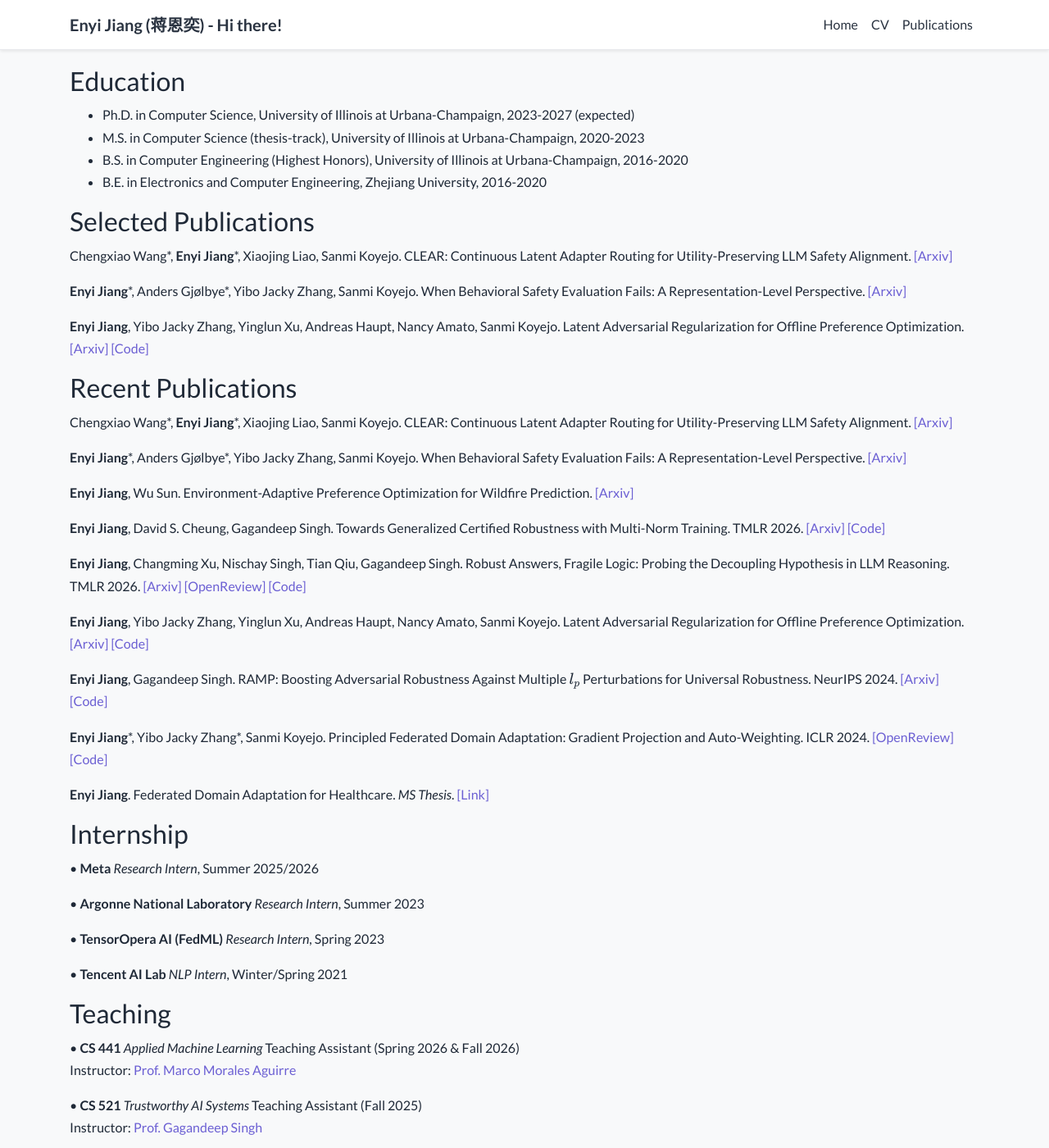
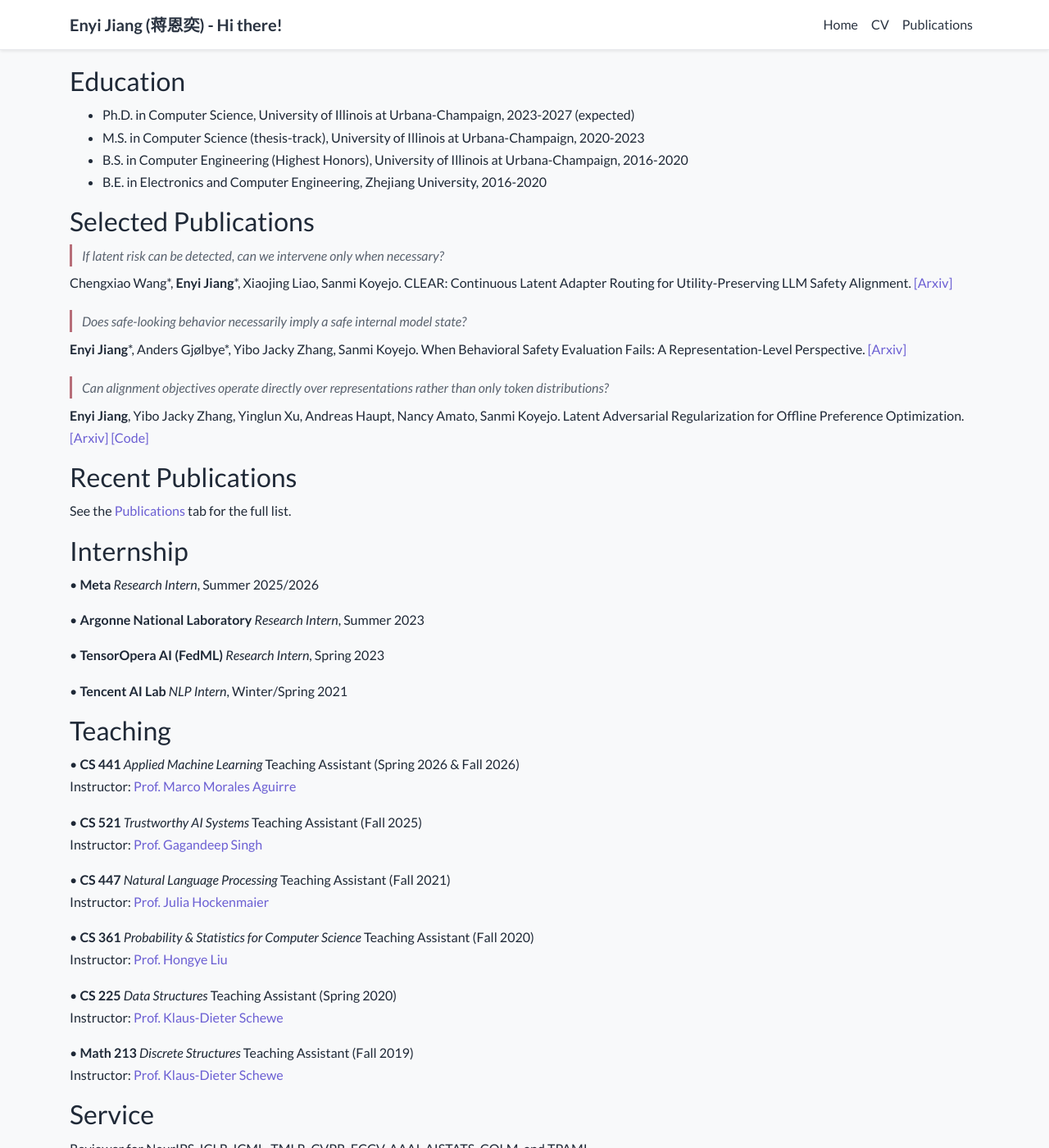
Before and after one commit to enyijiang/enyijiang.github.io, a Jekyll site: the page built from _pages/cv.md, in a window 1280 px wide and 1400 px high. Shown: the whole window at 82% size. Built offline with Jekyll 4.4.1, drawn with Linux system fonts in a browser that asks for light colours; nearby versions of some CDN libraries; a style sheet for code colours, icons or effects is not loaded.

Commit message:
Add collaborator links, update bio, and polish CV
Add homepage links for co-authors in authors.yml, update the profile
bio to mention the STAIR Lab visit and add a research statement,
replace the CV's Recent Publications list with a link to the
Publications tab, and style the guiding questions in Selected
Publications.

Co-Authored-By: Claude Sonnet 5 <noreply@anthropic.com>

```diff
--- a/_data/profile.yml
+++ b/_data/profile.yml
@@ -23,7 +23,10 @@ linkedin: enyi-jiang-16a561171
 short_bio_text_justify: false
 short_bio: >-
   <p>
-    I am a third-year Computer Science Ph.D. student at <a href="https://illinois.edu/" style="text-decoration:none">University of Illinois at Urbana-Champaign</a>, advised by <a href="https://cs.stanford.edu/~sanmi/index.html" style="text-decoration:none">Prof. Sanmi Koyejo</a> and <a href="https://siebelschool.illinois.edu/about/people/faculty/namato" style="text-decoration:none">Prof. Nancy Amato</a>. I am broadly interested in trustworthy machine learning. My research goal is to build robust, certifiable, and interpretable machine learning systems.
+    I am a final-year Computer Science Ph.D. candidate at <a href="https://illinois.edu/" style="text-decoration:none">University of Illinois at Urbana-Champaign</a>, advised by <a href="https://cs.stanford.edu/~sanmi/index.html" style="text-decoration:none">Prof. Sanmi Koyejo</a> and <a href="https://siebelschool.illinois.edu/about/people/faculty/namato" style="text-decoration:none">Prof. Nancy Amato</a>. I am currently a visiting researcher with the <a href="https://stair.cs.stanford.edu/" style="text-decoration:none">Stanford Trustworthy AI Research (STAIR) Lab</a> at Stanford University.
+  </p>
+  <p>
+    My research focuses on AI safety and alignment at the intersection of safety and interpretability research. I am particularly interested in understanding and improving model safety through internal representations—studying when behavioral evaluations fail to capture latent risk, how safety-relevant signals emerge during reasoning, and how these signals can support more reliable monitoring and intervention. More broadly, I am interested in building trustworthy AI systems that remain robust under distribution shift and adversarial conditions, as well as applying machine learning to scientific and societal domains, including climate science and healthcare.
   </p>
   <p>
     <a href="https://wusun.name/" style="font-family: 'Playfair Display', serif; font-style: italic; color: #4B2E83; text-align: center;" title="There’s a gravity I don’t resist." >The past doesn’t define us. ❤️</a>
--- a/_pages/cv.md
+++ b/_pages/cv.md
@@ -22,39 +22,25 @@ redirect_from:
 <!-- * Skill 3 -->
 
 ## Selected Publications
+
+<p style="font-style: italic; color: #5b6470; border-left: 3px solid #b76e79; padding-left: 0.75em; margin: 0.5em 0 0.4em;">If latent risk can be detected, can we intervene only when necessary?</p>
+
 Chengxiao Wang\*, **Enyi Jiang**\*, Xiaojing Liao, Sanmi Koyejo.
 CLEAR: Continuous Latent Adapter Routing for Utility-Preserving LLM Safety Alignment. [[Arxiv]](https://arxiv.org/abs/2608.21278)
 
+<p style="font-style: italic; color: #5b6470; border-left: 3px solid #b76e79; padding-left: 0.75em; margin: 1.25em 0 0.4em;">Does safe-looking behavior necessarily imply a safe internal model state?</p>
+
 **Enyi Jiang**\*, Anders Gjølbye\*, Yibo Jacky Zhang, Sanmi Koyejo.
 When Behavioral Safety Evaluation Fails: A Representation-Level Perspective. [[Arxiv]](https://arxiv.org/abs/2606.08044)
+
+<p style="font-style: italic; color: #5b6470; border-left: 3px solid #b76e79; padding-left: 0.75em; margin: 1.25em 0 0.4em;">Can alignment objectives operate directly over representations rather than only token distributions?</p>
 
 **Enyi Jiang**, Yibo Jacky Zhang, Yinglun Xu, Andreas Haupt, Nancy Amato, Sanmi Koyejo.
 Latent Adversarial Regularization for Offline Preference Optimization. [[Arxiv]](https://arxiv.org/abs/2601.22083) [[Code]](https://github.com/enyijiang/GANPO)
 
 ## Recent Publications
 
-Chengxiao Wang\*, **Enyi Jiang**\*, Xiaojing Liao, Sanmi Koyejo.
-CLEAR: Continuous Latent Adapter Routing for Utility-Preserving LLM Safety Alignment. [[Arxiv]](https://arxiv.org/abs/2608.21278)
-
-**Enyi Jiang**\*, Anders Gjølbye\*, Yibo Jacky Zhang, Sanmi Koyejo.
-When Behavioral Safety Evaluation Fails: A Representation-Level Perspective. [[Arxiv]](https://arxiv.org/abs/2606.08044)
-
-**Enyi Jiang**, Wu Sun.
-Environment-Adaptive Preference Optimization for Wildfire Prediction. [[Arxiv]](https://arxiv.org/abs/2605.12435)
-
-**Enyi Jiang**, David S. Cheung, Gagandeep Singh. Towards Generalized Certified Robustness with Multi-Norm Training. TMLR 2026. [[Arxiv]](https://arxiv.org/abs/2410.03000) [[Code]](https://github.com/uiuc-focal-lab/CURE)
-
-**Enyi Jiang**, Changming Xu, Nischay Singh, Tian Qiu, Gagandeep Singh.
-Robust Answers, Fragile Logic: Probing the Decoupling Hypothesis in LLM Reasoning. TMLR 2026. [[Arxiv]](https://arxiv.org/abs/2505.17406) [[OpenReview]](https://openreview.net/forum?id=pMhTFUdM4G) [[Code]](https://github.com/uiuc-focal-lab/MATCHA)
-
-**Enyi Jiang**, Yibo Jacky Zhang, Yinglun Xu, Andreas Haupt, Nancy Amato, Sanmi Koyejo.
-Latent Adversarial Regularization for Offline Preference Optimization. [[Arxiv]](https://arxiv.org/abs/2601.22083) [[Code]](https://github.com/enyijiang/GANPO)
-
-**Enyi Jiang**, Gagandeep Singh. RAMP: Boosting Adversarial Robustness Against Multiple $l_p$ Perturbations for Universal Robustness. NeurIPS 2024. [[Arxiv]](https://arxiv.org/abs/2402.06827) [[Code]](https://github.com/uiuc-focal-lab/RAMP)
-
-**Enyi Jiang**\*, Yibo Jacky Zhang\*, Sanmi Koyejo. Principled Federated Domain Adaptation: Gradient Projection and Auto-Weighting. ICLR 2024. [[OpenReview]](https://openreview.net/forum?id=6J3ehSUrMU) [[Code]](https://github.com/jackyzyb/AutoFedGP)
-
-**Enyi Jiang**. Federated Domain Adaptation for Healthcare. *MS Thesis*. [[Link]](https://www.ideals.illinois.edu/items/127653)
+See the [Publications](/publications/) tab for the full list.
 
 
 ## Internship
```
Also changed, not shown: _data/authors.yml (+39 -0 lines), _publications/2025/2025-cure-multi-norm.md (renamed from _publications/2025/2026-cure-multi-norm.md), _publications/2025/2025-matcha.md (renamed from _publications/2025/2026-matcha.md).
